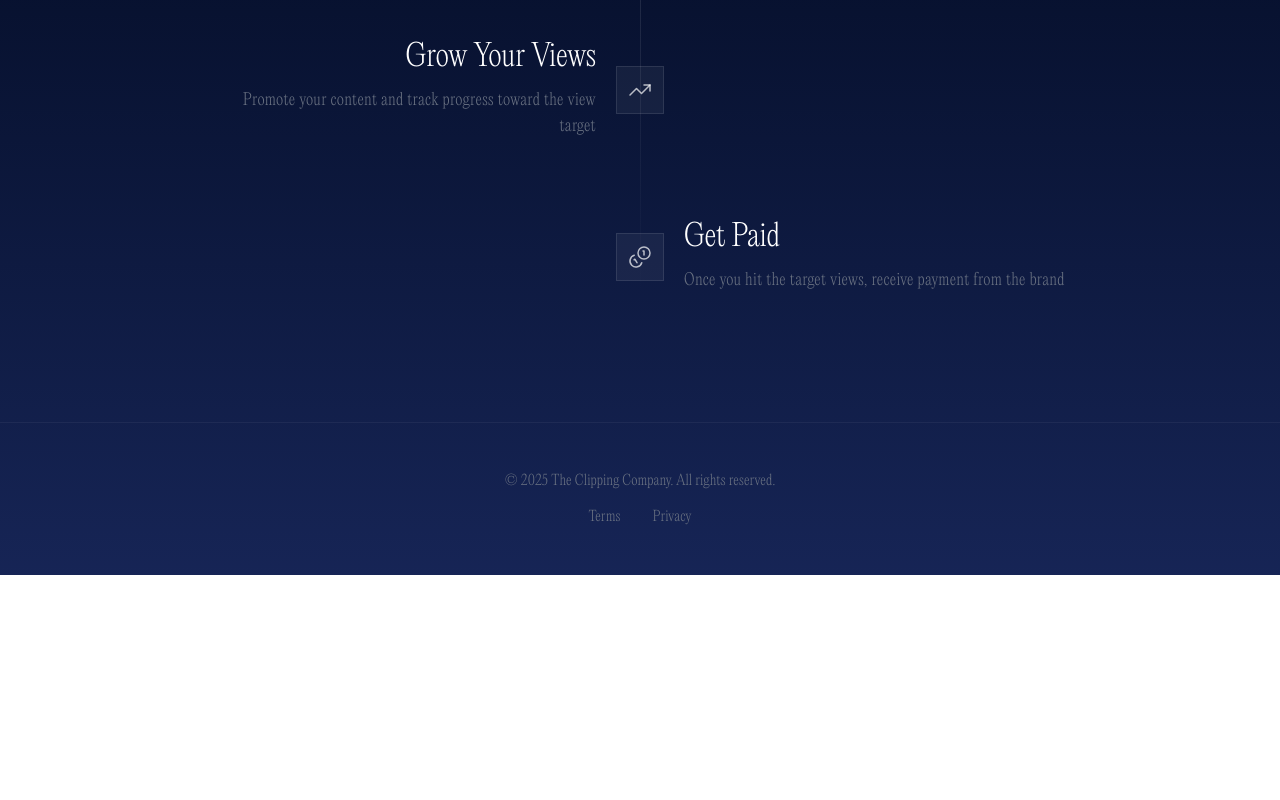
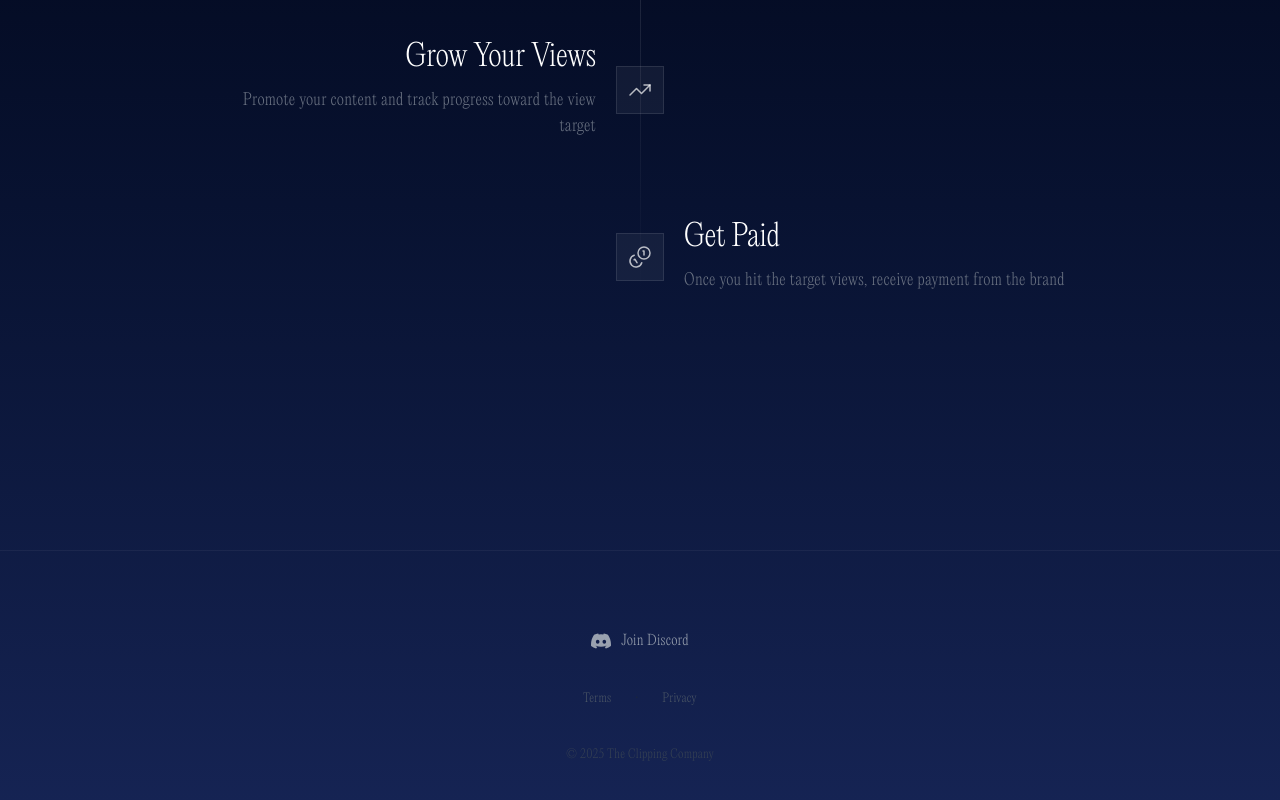
Before and after one commit to 0xazanul/Clipping_waitlst_and_landingf, a Next.js app: page / in a window 1280 px wide. Shown: the part 1406-2206 px from the top of the page. Before the commit the page ends 1981 px from the top, so only its background shows below. Built offline with nearby package versions, Linux system fonts and the light colour scheme; no server answers.

Commit message:
feat: latest

```diff
--- a/app/page.tsx
+++ b/app/page.tsx
@@ -94,17 +94,40 @@ export default function Home() {
       />
 
       {/* Footer */}
-      <footer className="relative w-full py-12 text-center text-sm border-t border-white/[0.05]">
-        <div className="space-y-4">
-          <p className="text-gray-500 font-light">© 2025 The Clipping Company. All rights reserved.</p>
-          <div className="flex justify-center gap-8">
-            <a href="/terms" className="text-gray-500 hover:text-white transition-colors font-light">
+      <footer className="w-full border-t border-white/[0.05] mt-32">
+        <div className="max-w-4xl mx-auto px-6 py-20 flex flex-col items-center gap-10">
+          {/* Discord */}
+          <a
+            href="https://discord.gg/your-invite-link"
+            target="_blank"
+            rel="noopener noreferrer"
+            className="group inline-flex items-center gap-2.5 text-gray-400 hover:text-white transition-colors duration-200"
+          >
+            <svg
+              className="w-5 h-5 transition-transform duration-200 group-hover:scale-110"
+              viewBox="0 0 24 24"
+              fill="currentColor"
+            >
+              <path d="M20.317 4.37a19.791 19.791 0 0 0-4.885-1.515a.074.074 0 0 0-.079.037c-.21.375-.444.864-.608 1.25a18.27 18.27 0 0 0-5.487 0a12.64 12.64 0 0 0-.617-1.25a.077.077 0 0 0-.079-.037A19.736 19.736 0 0 0 3.677 4.37a.07.07 0 0 0-.032.027C.533 9.046-.32 13.58.099 18.057a.082.082 0 0 0 .031.057a19.9 19.9 0 0 0 5.993 3.03a.078.078 0 0 0 .084-.028a14.09 14.09 0 0 0 1.226-1.994a.076.076 0 0 0-.041-.106a13.107 13.107 0 0 1-1.872-.892a.077.077 0 0 1-.008-.128a10.2 10.2 0 0 0 .372-.292a.074.074 0 0 1 .077-.01c3.928 1.793 8.18 1.793 12.062 0a.074.074 0 0 1 .078.01c.12.098.246.198.373.292a.077.077 0 0 1-.006.127a12.299 12.299 0 0 1-1.873.892a.077.077 0 0 0-.041.107c.36.698.772 1.362 1.225 1.993a.076.076 0 0 0 .084.028a19.839 19.839 0 0 0 6.002-3.03a.077.077 0 0 0 .032-.054c.5-5.177-.838-9.674-3.549-13.66a.061.061 0 0 0-.031-.03zM8.02 15.33c-1.183 0-2.157-1.085-2.157-2.419c0-1.333.956-2.419 2.157-2.419c1.21 0 2.176 1.096 2.157 2.42c0 1.333-.956 2.418-2.157 2.418zm7.975 0c-1.183 0-2.157-1.085-2.157-2.419c0-1.333.955-2.419 2.157-2.419c1.21 0 2.176 1.096 2.157 2.42c0 1.333-.946 2.418-2.157 2.418z"/>
+            </svg>
+            <span className="font-light text-sm tracking-wide">Join Discord</span>
+          </a>
+
+          {/* Links */}
+          <div className="flex items-center gap-6 text-xs">
+            <a href="/terms" className="text-gray-600 hover:text-gray-400 transition-colors duration-200 font-light tracking-wide">
               Terms
             </a>
-            <a href="/privacy" className="text-gray-500 hover:text-white transition-colors font-light">
+            <span className="text-gray-800">·</span>
+            <a href="/privacy" className="text-gray-600 hover:text-gray-400 transition-colors duration-200 font-light tracking-wide">
               Privacy
             </a>
           </div>
+
+          {/* Copyright */}
+          <p className="text-gray-700 font-light text-xs tracking-wide">
+            © 2025 The Clipping Company
+          </p>
         </div>
       </footer>
     </div>
--- a/components/WaitlistModal.tsx
+++ b/components/WaitlistModal.tsx
@@ -63,7 +63,8 @@ export default function WaitlistModal({ isOpen, onClose }: WaitlistModalProps) {
       const result = await addToWaitlist(
         formData.name.trim(),
         formData.email.trim(),
-        formData.portfolio.trim()
+        formData.portfolio.trim(),
+        formData.description.trim() || undefined
       );
 
       if (!result.success) {
--- a/lib/supabase.ts
+++ b/lib/supabase.ts
@@ -63,7 +63,8 @@ export async function getWaitlistCount(): Promise<number> {
 export async function addToWaitlist(
   name: string,
   email: string,
-  portfolio: string
+  portfolio: string,
+  description?: string
 ): Promise<{ success: boolean; error?: string; message?: string }> {
   const supabase = getSupabase();
   if (!supabase) {
@@ -86,6 +87,7 @@ export async function addToWaitlist(
       p_name: name,
       p_email: email,
       p_portfolio: portfolio,
+      p_description: description || null,
       p_ip_address: ipAddress,
     });
 
```
